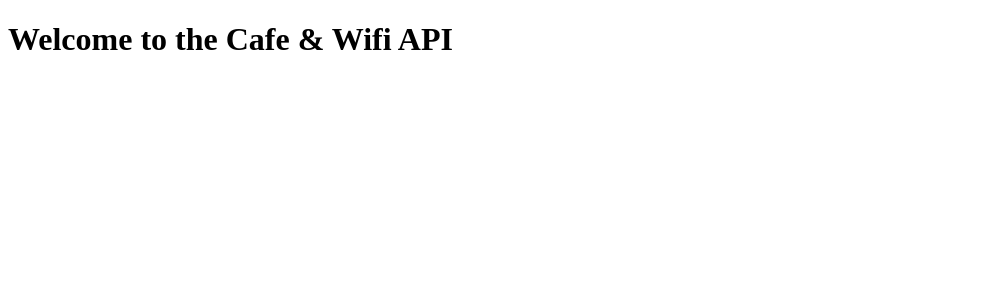
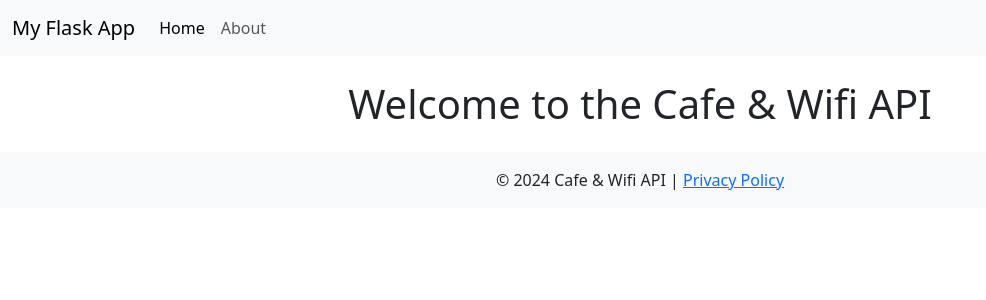
Before and after one commit to IvanNiksich/day-88-cafe-and-wifi-website, a Flask app: page / in a window 1280 px wide. Shown: the top 300 px of the page, without its empty margins (0-986 px from the left). Run offline with Flask 3, Linux system fonts and the light colour scheme.

Commit message:
Added skeleton html base, footer, header and index.

```diff
--- /dev/null
+++ b/templates/base.html
@@ -0,0 +1,19 @@
+<!DOCTYPE html>
+<html lang="en">
+<head>
+    <meta charset="UTF-8">
+    <meta name="viewport" content="width=device-width, initial-scale=1.0">
+    <title>{% block title %}My Flask App{% endblock %}</title>
+    <link href="https://cdn.jsdelivr.net/npm/bootstrap@5.3.0/dist/css/bootstrap.min.css" rel="stylesheet">
+    <link rel="stylesheet" href="{{ url_for('static', filename='css/styles.css') }}">
+</head>
+<body>
+    {% include 'header.html' %}
+    <main class="container mt-4">
+        {% block content %}{% endblock %}
+    </main>
+    {% include 'footer.html' %}
+    <script src="https://cdn.jsdelivr.net/npm/bootstrap@5.3.0/dist/js/bootstrap.bundle.min.js"></script>
+    <script src="{{ url_for('static', filename='js/scripts.js') }}"></script>
+</body>
+</html>
--- /dev/null
+++ b/templates/footer.html
@@ -0,0 +1,5 @@
+<footer class="bg-light text-center text-lg-start mt-4">
+    <div class="text-center p-3">
+        © 2024 Cafe & Wifi API | <a href="/privacy">Privacy Policy</a>
+    </div>
+</footer>
--- /dev/null
+++ b/templates/header.html
@@ -0,0 +1,20 @@
+<header>
+    <nav class="navbar navbar-expand-lg navbar-light bg-light">
+        <div class="container-fluid">
+            <a class="navbar-brand" href="/">My Flask App</a>
+            <button class="navbar-toggler" type="button" data-bs-toggle="collapse" data-bs-target="#navbarNav" aria-controls="navbarNav" aria-expanded="false" aria-label="Toggle navigation">
+                <span class="navbar-toggler-icon"></span>
+            </button>
+            <div class="collapse navbar-collapse" id="navbarNav">
+                <ul class="navbar-nav">
+                    <li class="nav-item">
+                        <a class="nav-link active" href="/">Home</a>
+                    </li>
+                    <li class="nav-item">
+                        <a class="nav-link" href="/about">About</a>
+                    </li>
+                </ul>
+            </div>
+        </div>
+    </nav>
+</header>
--- a/templates/index.html
+++ b/templates/index.html
@@ -1,10 +1,13 @@
-<!DOCTYPE html>
-<html lang="en">
-<head>
-    <meta charset="UTF-8">
-    <title>Cafe&Wifi API</title>
-</head>
+{% extends 'base.html' %}
+
+{% block title %}Cafe & Wifi API{% endblock %}
+
+{% block content %}
+
 <body>
-    <h1>Welcome to the Cafe & Wifi API</h1>
+    <div class="text-center p-6">
+        <h1>Welcome to the Cafe & Wifi API</h1>
+    </div>
 </body>
-</html>
+
+{% endblock %}
```
Also changed, not shown: main.py (+5 -9 lines).
